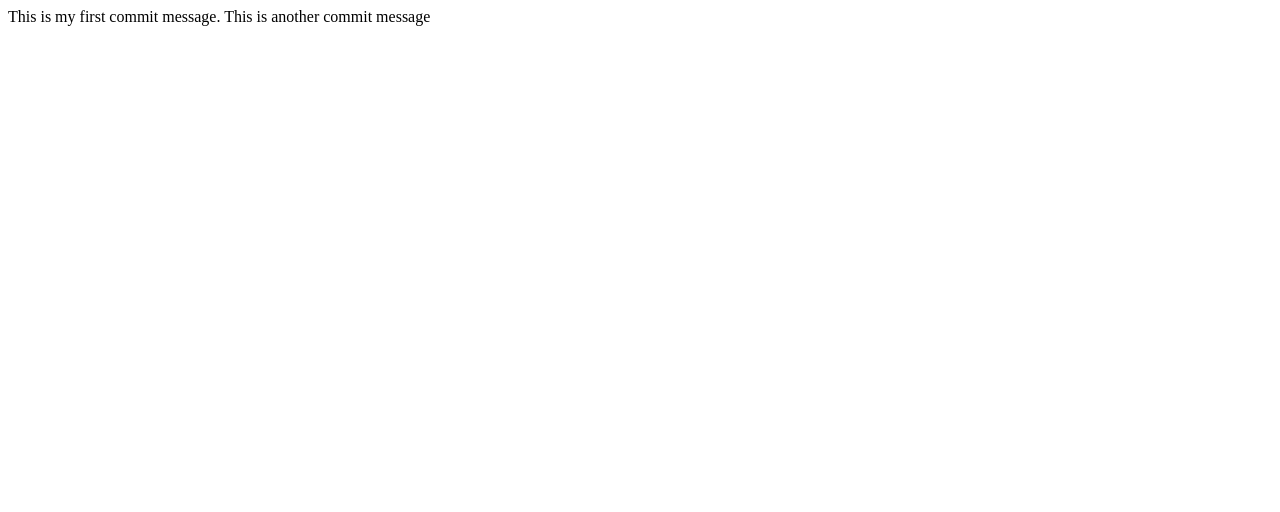
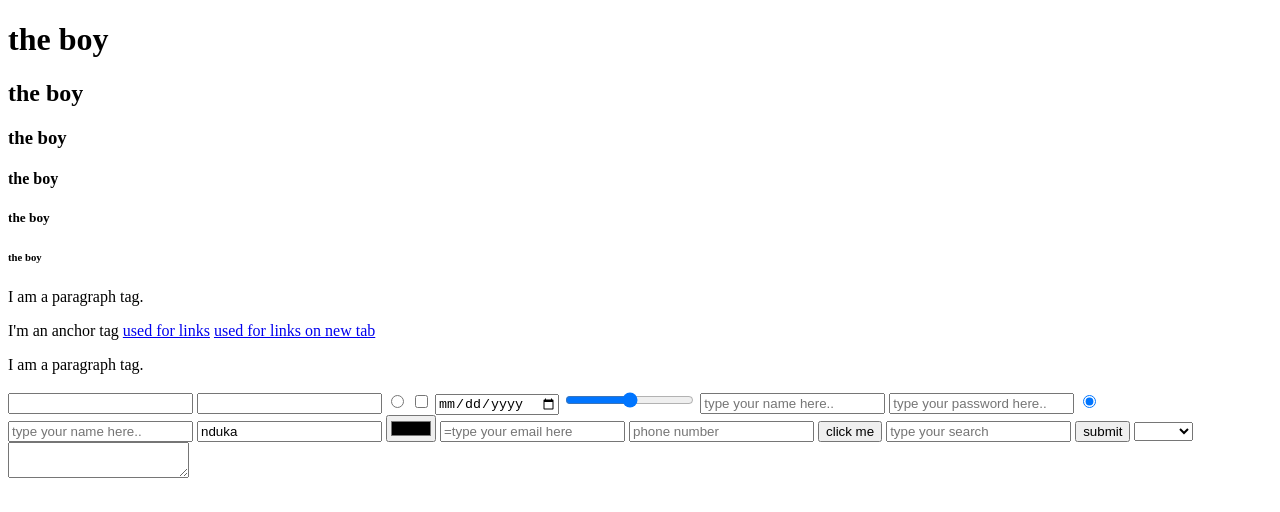
Before and after one commit to Ndox619/project1, a plain HTML site: page index.html in a window 1280 px wide. Drawn offline with Linux system fonts and the light colour scheme.

Commit message:
learning html5 basics

```diff
--- a/index.html
+++ b/index.html
@@ -1 +1,56 @@
-This is my first commit message. This is another commit message
+<!DOCTYPE html>
+<html lang="en">
+	<!-- Head is where the logic lives -->
+	<head>
+		<meta charset="UTF-8">
+		<meta name="viewport" content="width=device-width, initial-scale=1.0">
+		<meta http-equiv="X-UA-Compatible" content="ie=edge">
+		<title>My Project</title>
+	</head>
+	<!-- This contains the content seen on the web page  -->
+	<body>
+		<!--***********************************************
+		LEARNING HEADING TAGS There are 6 of em h1 to h6
+	***************************************************** -->
+		<h1> the boy</h1>
+		<h2> the boy</h2>
+		<h3> the boy</h3>
+		<h4> the boy</h4>
+		<h5> the boy</h5>
+		<h6> the boy</h6>
+		<!-- PARAGRAPH TAG -->
+		<P>I am a paragraph tag.</P>
+		<!-- Anchor TAG -->
+		<a> I'm an anchor tag</a>
+		<a href="https://samsoniyanda.herokuapp.com"> used for links</a>
+		<a href="https://samsoniyanda.herokuapp.com" target="_blank"  > used for links on new tab</a>
+		<p title="paragraph"> I am a paragraph tag.</p>
+		<!-- Input Tags(most input tags are self closing tags and they all have different types of attributes) -->
+		<input/>
+		<input type="text"/>
+		<input type="radio"/>
+		<input type="checkbox"/>
+		<input type="date"/>
+		<input type="range"/>
+		<input type="text" placeholder="type your name here.."/>
+		<input type="password" placeholder="type your password here.."/>
+		<input type="radio" checked="true"/>
+		<input type="text" placeholder="type your name here.." readonly="true"/>
+		<input type="text" placeholder="type your name here.." value="nduka"/>
+		<input type="color"/>
+		<input type="email" placeholder="=type your email here"/>
+		<input type="number" placeholder="phone number"/>
+		<input type="button" value="click me"/>
+		<input type="search" placeholder="type your search"/>
+		<input type="submit" value="submit"/>
+		<!-- NB: select tag also an input tag -->
+		<select>
+			<option selected></option>
+			<option>rice</option>
+			<option>beans</option>
+			<option>yams</option>
+			</option>
+		</select>
+		<textarea></textarea>
+	</body>
+</html>
```
